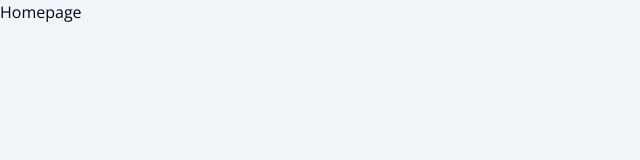
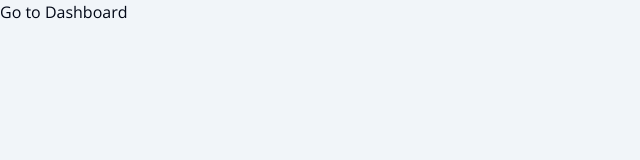
Before and after one commit to thekontinet/skulmina, a Next.js app: page / in a window 1280 px wide. Shown: the top 160 px of the page, without its empty margins (0-640 px from the left). Built offline with nearby package versions, Linux system fonts and the light colour scheme.

Commit message:
Minor Change

```diff
--- a/app/page.tsx
+++ b/app/page.tsx
@@ -1,7 +1,10 @@
-import Image from 'next/image'
+import Image from "next/image";
+import Link from "next/link";
 
 export default function Home() {
   return (
-    <h1>Homepage</h1>
-  )
+    <h1>
+      <Link href={"/dashboard"}>Go to Dashboard</Link>
+    </h1>
+  );
 }
```
